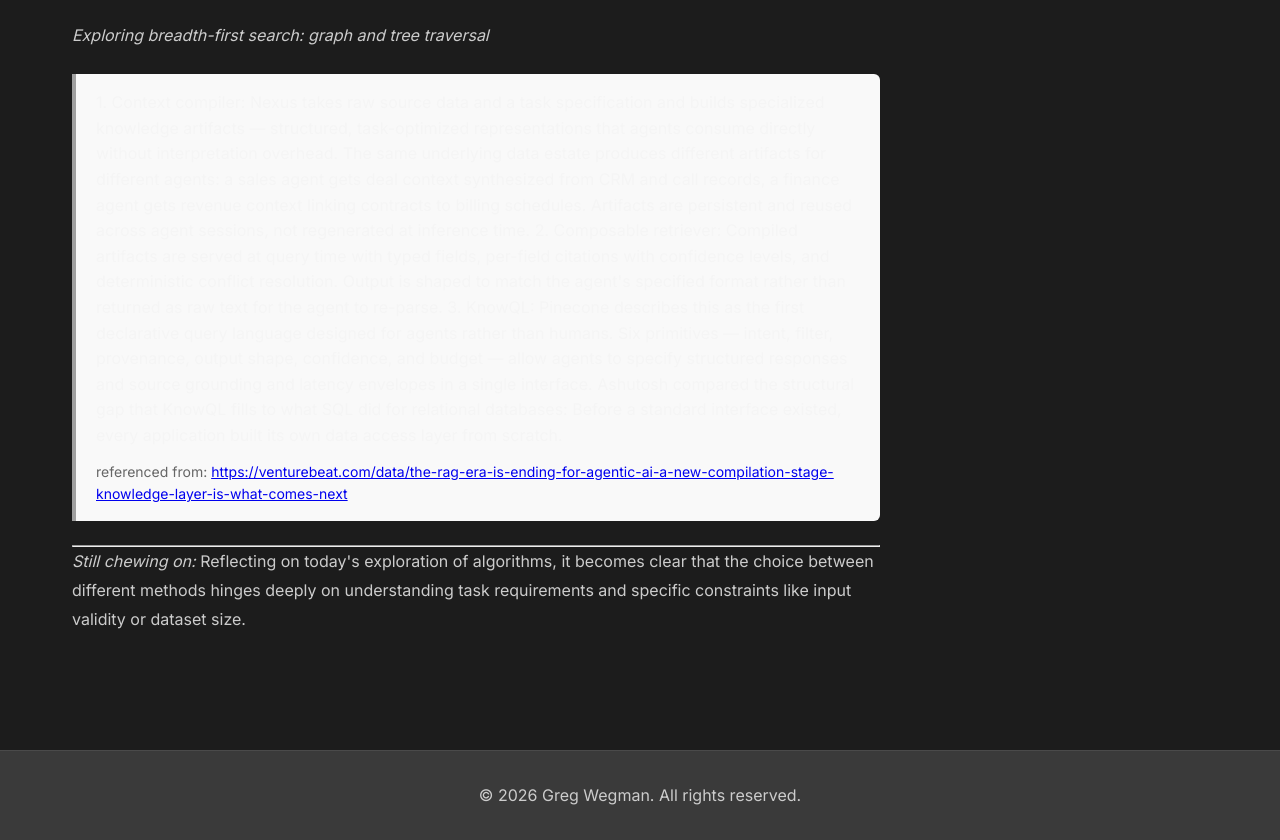
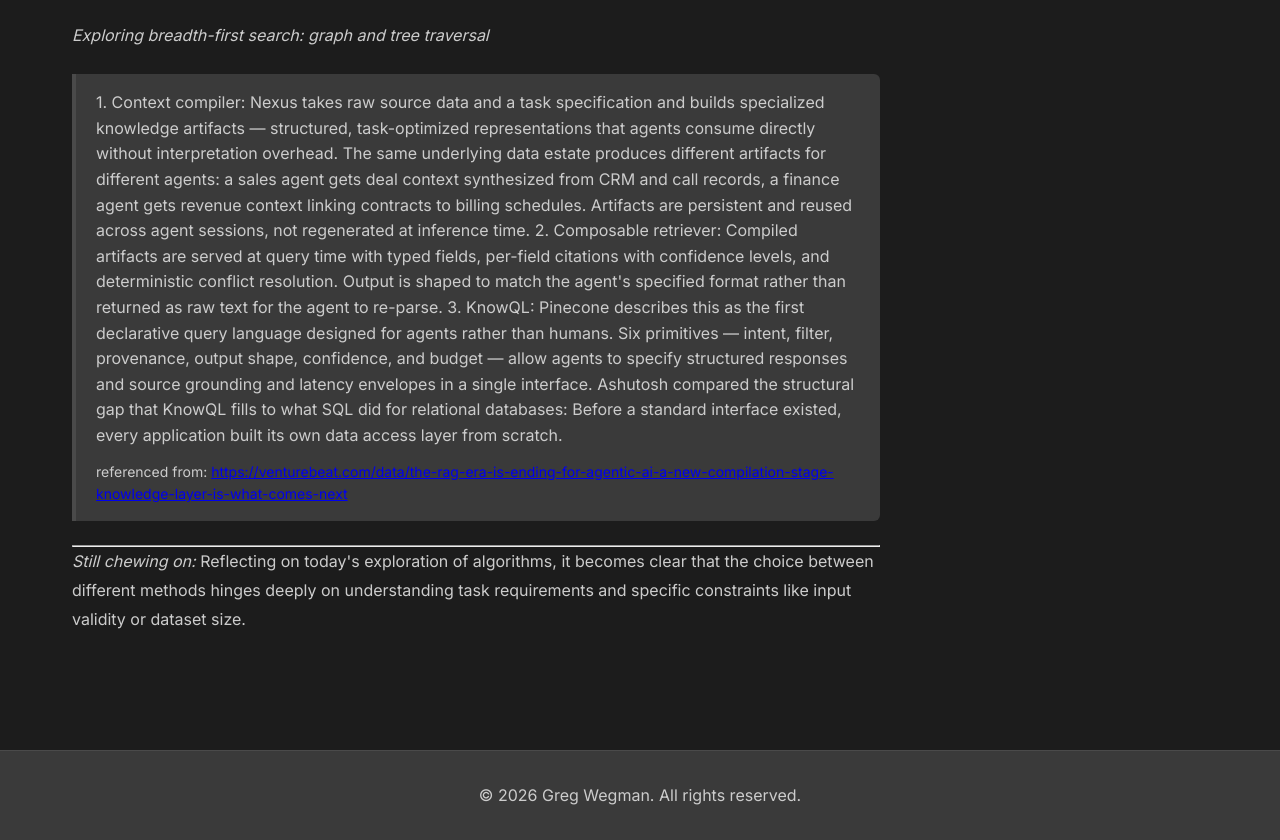
Before and after one commit to gregweg/portfolio, a plain HTML site: page blog/exploring-data-structures-and-algorithms-in-depth.html in a window 1280 px wide. Shown: the part 10690-11530 px from the top of the page. Drawn offline with Linux system fonts and the light colour scheme.

Commit message:
Updating style coloring for reference blocks

```diff
--- a/blog/exploring-data-structures-and-algorithms-in-depth.html
+++ b/blog/exploring-data-structures-and-algorithms-in-depth.html
@@ -545,13 +545,13 @@ def find_kth_smallest(nums: list[int], k: int) -&gt; int:
 </div>
 
 <p><em>Exploring breadth-first search: graph and tree traversal</em></p>
-<div style="border-left: 4px solid #a0a0a0; background: #f9f9f9; border-radius: 0 6px 6px 0; padding: 1rem 1.25rem; margin: 1.5rem 0;">
+<div style="border-left: 4px solid #4A4A4A; background: #3A3A3A; border-radius: 0 6px 6px 0; padding: 1rem 1.25rem; margin: 1.5rem 0; color: #CCCCCC;">
 
 1. Context compiler: Nexus takes raw source data and a task specification and builds specialized knowledge artifacts — structured, task-optimized representations that agents consume directly without interpretation overhead. The same underlying data estate produces different artifacts for different agents: a sales agent gets deal context synthesized from CRM and call records, a finance agent gets revenue context linking contracts to billing schedules. Artifacts are persistent and reused across agent sessions, not regenerated at inference time.
 2. Composable retriever: Compiled artifacts are served at query time with typed fields, per-field citations with confidence levels, and deterministic conflict resolution. Output is shaped to match the agent's specified format rather than returned as raw text for the agent to re-parse.
 3. KnowQL: Pinecone describes this as the first declarative query language designed for agents rather than humans. Six primitives — intent, filter, provenance, output shape, confidence, and budget — allow agents to specify structured responses and source grounding and latency envelopes in a single interface. Ashutosh compared the structural gap that KnowQL fills to what SQL did for relational databases: Before a standard interface existed, every application built its own data access layer from scratch.
 
-<footer style="margin-top: 0.75rem; font-size: 0.875rem; color: #666;">referenced from: <a href="https://venturebeat.com/data/the-rag-era-is-ending-for-agentic-ai-a-new-compilation-stage-knowledge-layer-is-what-comes-next">https://venturebeat.com/data/the-rag-era-is-ending-for-agentic-ai-a-new-compilation-stage-knowledge-layer-is-what-comes-next</a></footer>
+<footer style="margin-top: 0.75rem; font-size: 0.875rem; color: #CCCCCC;">referenced from: <a href="https://venturebeat.com/data/the-rag-era-is-ending-for-agentic-ai-a-new-compilation-stage-knowledge-layer-is-what-comes-next">https://venturebeat.com/data/the-rag-era-is-ending-for-agentic-ai-a-new-compilation-stage-knowledge-layer-is-what-comes-next</a></footer>
 
 </div>
 
```
